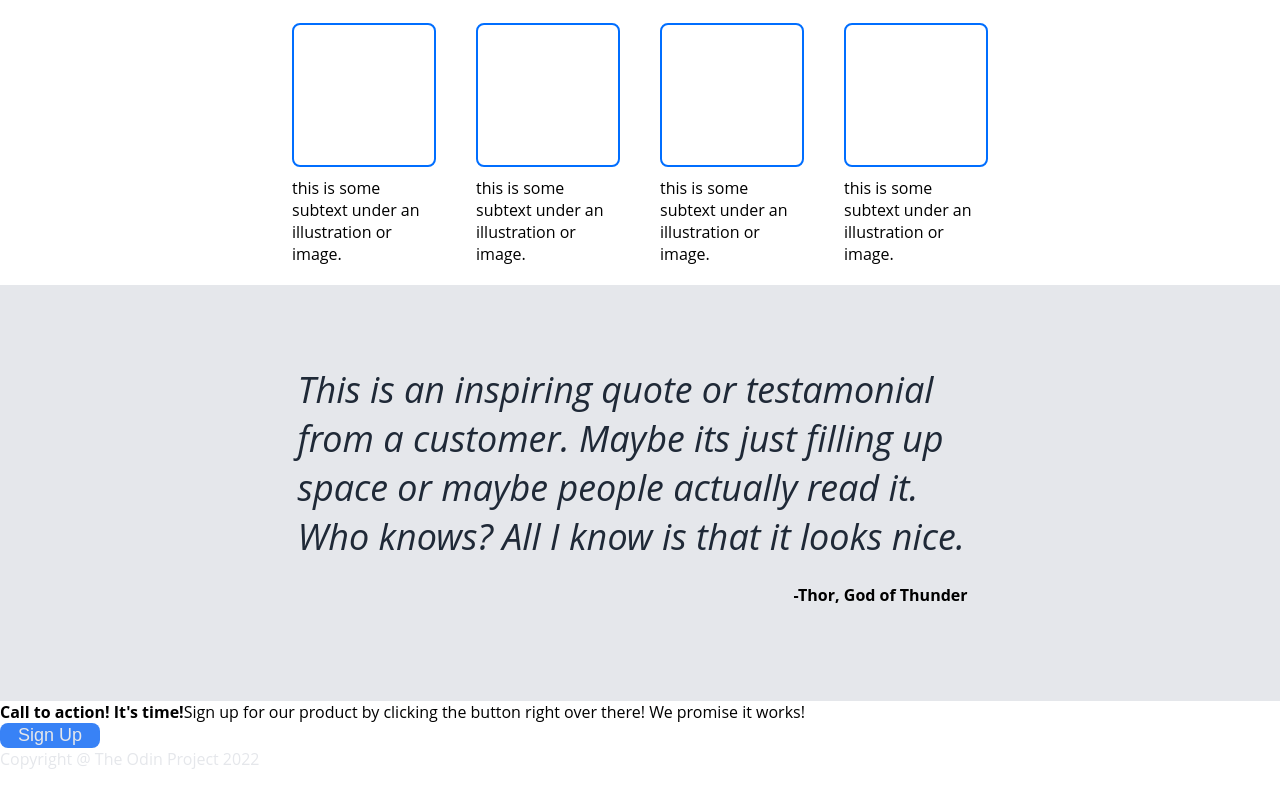
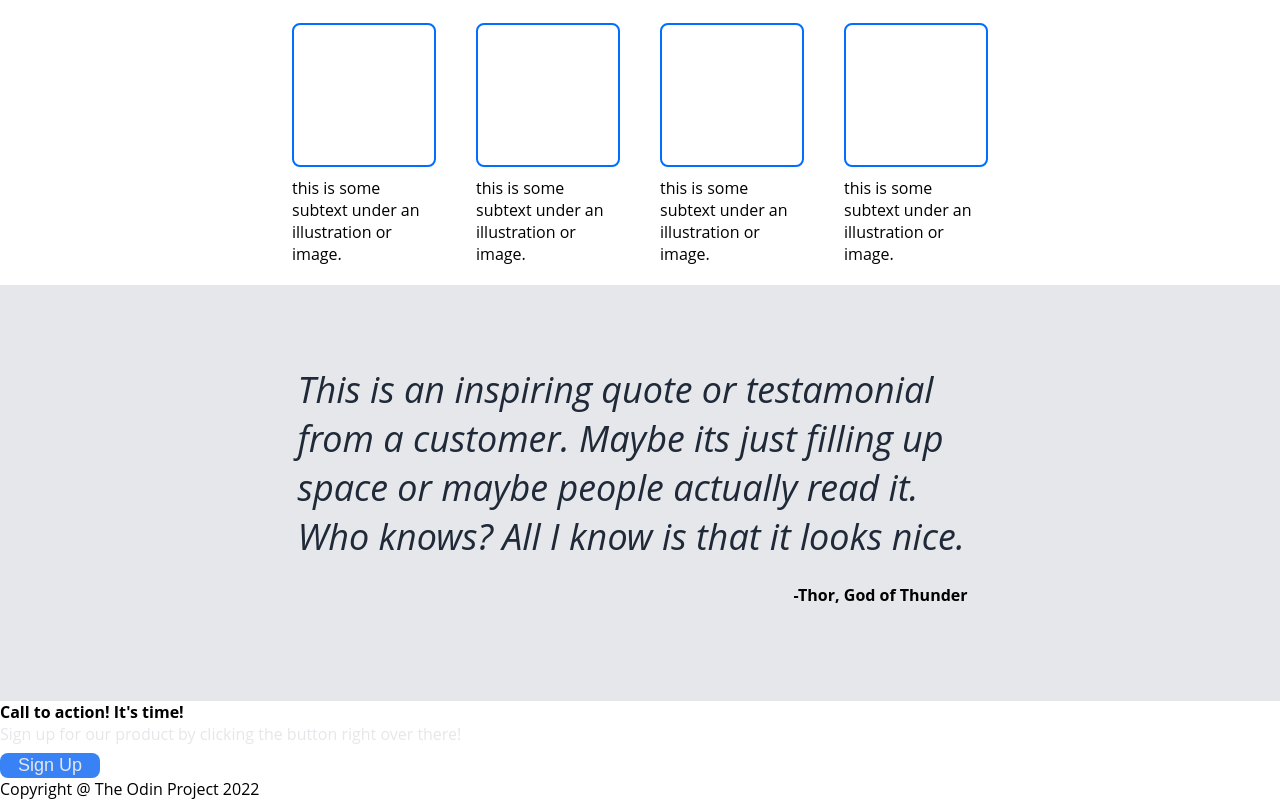
Before and after one commit to its-clem-fandango/landingpage, a plain HTML site: page index.html in a window 1280 px wide. Shown: the part 647-1447 px from the top of the page. Before the commit the page ends 1425 px from the top, so only its background shows below. Drawn offline with Linux system fonts and the light colour scheme.

Commit message:
Create bottom CTA and footer

```diff
--- a/index.html
+++ b/index.html
@@ -24,7 +24,7 @@
         <div class="text">
             <h1>This website is awesome</h1>
             <p>This website has some subtext that goes here under the main title. It's a smaller font and the color is lower contrast.</p>
-            <button>Sign Up</button>
+            <button class="hero">Sign Up</button>
         </div>
         <div class="img">
             <img src="www.lol.com" alt="This is placeholder text for an image">
@@ -67,14 +67,25 @@
 
     </div>
 
-    <div class="CTA">
-        <div class="Action"><strong>Call to action! It's time!</strong>Sign up for our product by clicking the button right over there! We promise it works!</div>
-        <button>Sign Up</button>
-        <!--Button might need its own class I forget-->
+    <!--begin call to action and footer section-->
+    <div class="CTA"> <!--section container-->
+        <div class="CTAbox"> <!--contains box and text-->
+            <div class="thecontent">
+                <div class="contenttext">
+                <strong>Call to action! It's time!</strong>
+                <p>Sign up for our product by clicking the button right over there!</p>
+
+            </div>
+        <button class="c2a">Sign Up</button>
+            </div>
     </div>
 
-    <div class="footer">
-        <p>Copyright @ The Odin Project 2022</p>
     </div>
+
+    <!--begin footer section-->
+    <div class="footer">Copyright @ The Odin Project 2022
+
+    </div>
+
 </body>
 </html>
```
